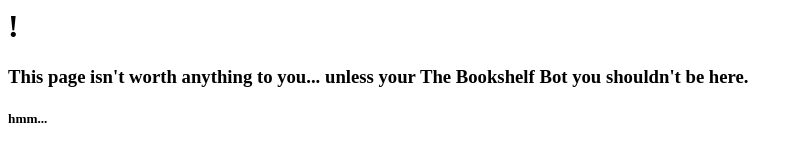
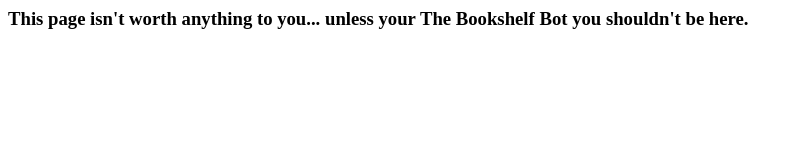
Before and after one commit to LaganYT/BookBoardCDN, a plain HTML site: page index.html in a window 1280 px wide. Shown: the whole page, without its empty margins (0-803 px from the left). Drawn offline with Linux system fonts and the light colour scheme.

Commit message:
Update index.html

```diff
--- a/index.html
+++ b/index.html
@@ -1,6 +1,4 @@
 <html>
-<h1>!</h1>
 <h3>This page isn't worth anything to you... unless your The Bookshelf Bot you shouldn't be here.</h3>
-<h5>hmm...</h5>
-  <meta http-equiv='refresh' content='10; URL=https://thebookshelf.ga'>
+  <meta http-equiv='refresh' content='5; URL='https://thebookshelf.ga'>
 </html>
```
